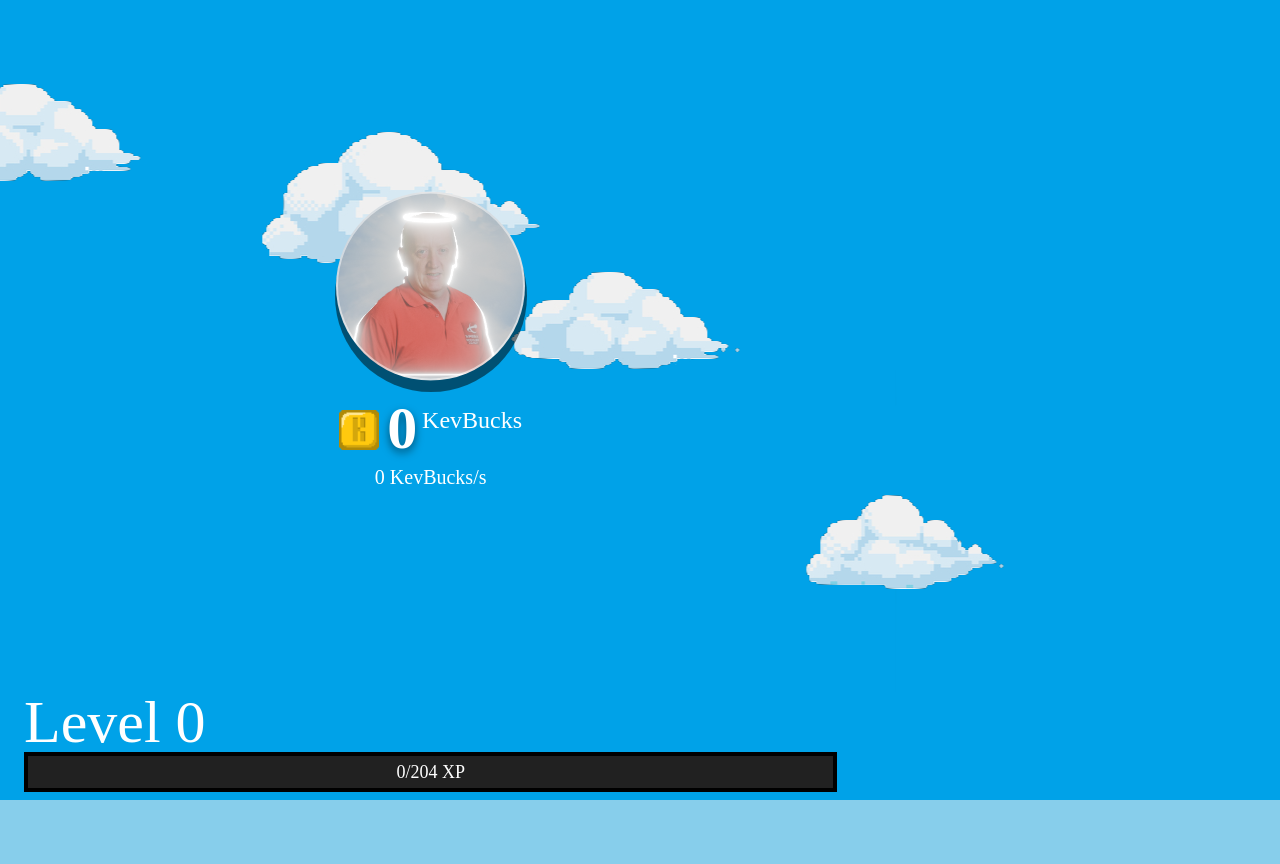
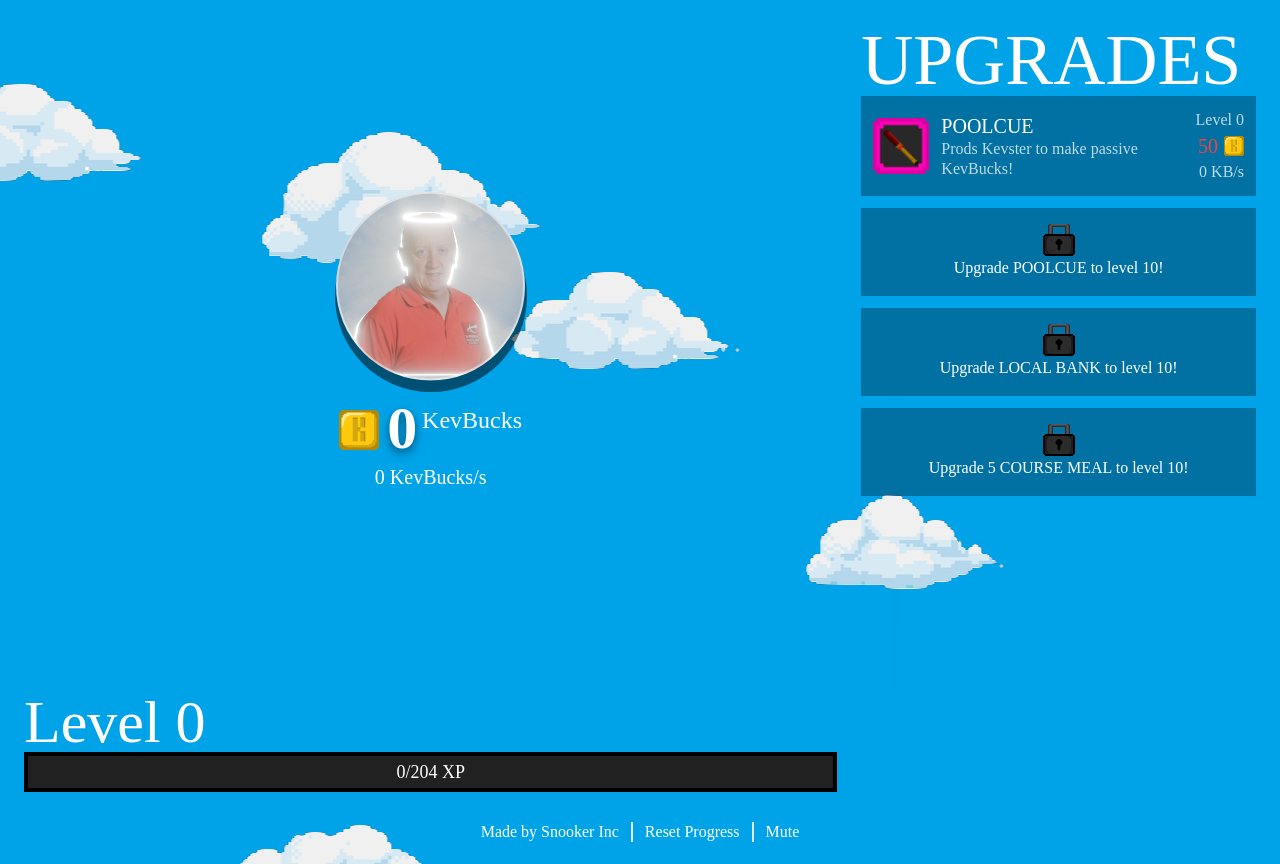
Before and after one commit to threesann/KevinClickerReact, a React (Vite) app: page / in a window 1280 px wide. Before the commit the page ends 800 px from the top, so only its background shows below. Built offline with nearby package versions, Linux system fonts and the light colour scheme; a web font is replaced by a local one.

Commit message:
htsrzhfxhtrsj

```diff
--- a/src/App.tsx
+++ b/src/App.tsx
@@ -12,7 +12,9 @@ export default function App() {
         <ClickerSection />
         <LevelSection />
       </div>
-
+      <UpgradeSection />
+      <FooterSection />
+      {/* <Audio /> */}
     </main>
   )
 }
```
